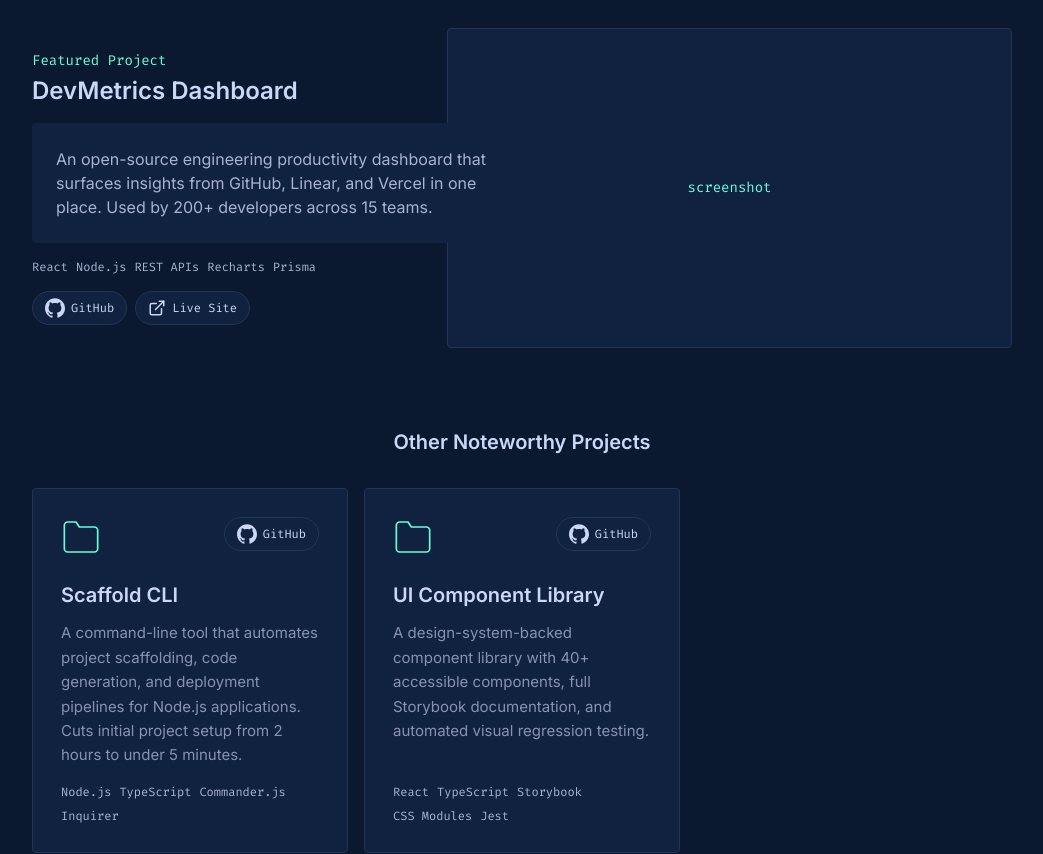
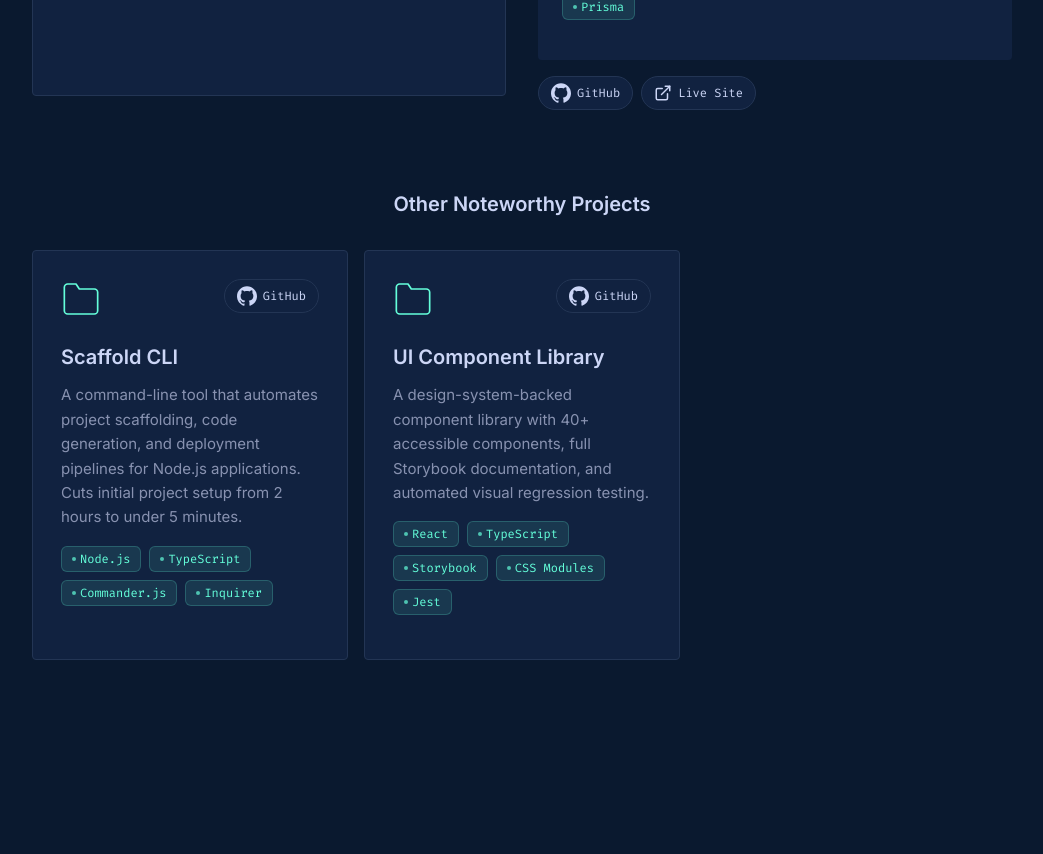
Before and after one commit to EdenGoforIt/who-am-i, a Next.js app: page / in a window 1280 px wide. Shown: the part 3680-4534 px from the top of the page, without its empty margins (118-1161 px from the left). Built offline with nearby package versions, Linux system fonts and the light colour scheme.

Commit message:
feat: refactor ProjectImages and TechList components for improved layout and styling

```diff
--- a/components/projects.tsx
+++ b/components/projects.tsx
@@ -102,22 +102,14 @@ function ProjectImages({ images, title }: { images: string[]; title: string }):
   }
 
   return (
-    <div className="relative w-full h-64 lg:h-80 flex items-end justify-center gap-2 px-2">
+    <div className="relative w-full h-full flex items-start justify-center gap-2 px-2 pt-2">
       {images.map((src, idx) => {
-        const offsets = [
-          "translate-y-4",
-          "translate-y-0",
-          "-translate-y-4",
-          "translate-y-2",
-          "-translate-y-2"
-        ];
-        const offset = offsets[idx % offsets.length];
         const widthClass = count <= 3 ? "w-1/3" : count === 4 ? "w-1/4" : "w-1/5";
 
         return (
           <div
             key={src}
-            className={`relative ${widthClass} h-full rounded-xl overflow-hidden border border-navy-lightest shadow-lg ${offset} flex-shrink-0`}
+            className={`relative ${widthClass} h-full rounded-xl overflow-hidden border border-navy-lightest shadow-lg flex-shrink-0`}
           >
             <Image
               src={src}
@@ -132,12 +124,22 @@ function ProjectImages({ images, title }: { images: string[]; title: string }):
   );
 }
 
-function TechList({ tech, justify = "start" }: { tech: string[]; justify?: "start" | "end" }): React.JSX.Element {
+function TechList({
+  tech,
+  justify = "start"
+}: {
+  tech: string[];
+  justify?: "start" | "end";
+}): React.JSX.Element {
   const justifyClass = justify === "end" ? "lg:justify-end" : "lg:justify-start";
   return (
     <ul className={`flex flex-wrap gap-2 mb-4 list-none p-0 ${justifyClass}`}>
       {tech.map((t) => (
-        <li key={t} className="font-mono text-xs text-slate-light">
+        <li
+          key={t}
+          className="inline-flex items-center gap-1 px-2.5 py-1 rounded-md font-mono text-xs text-green bg-green/10 border border-green/20"
+        >
+          <span className="w-1 h-1 rounded-full bg-green opacity-70" />
           {t}
         </li>
       ))}
@@ -175,7 +177,12 @@ function ProjectLinks({
         </a>
       )}
       {project.androidUrl && (
-        <a href={project.androidUrl} target="_blank" rel="noopener noreferrer" className={LINK_PILL}>
+        <a
+          href={project.androidUrl}
+          target="_blank"
+          rel="noopener noreferrer"
+          className={LINK_PILL}
+        >
           <AndroidIcon /> Play Store
         </a>
       )}
@@ -211,21 +218,17 @@ export default function Projects(): React.JSX.Element {
 
       {/* Featured projects */}
       <div className="space-y-24 mb-20">
-        {featured.map((project, i) => (
+        {featured.map((project) => (
           <motion.div
             key={project.title}
             initial={{ opacity: 0, y: 30 }}
             whileInView={{ opacity: 1, y: 0 }}
             transition={{ duration: 0.5, delay: 0.1, ease: [0.645, 0.045, 0.355, 1] }}
             viewport={{ once: true, amount: 0.2 }}
-            className="relative grid grid-cols-1 lg:grid-cols-12 gap-4 items-center"
+            className="relative grid grid-cols-1 lg:grid-cols-2 gap-8 items-start"
           >
-            {/* Screenshot area */}
-            <div
-              className={`lg:col-span-7 h-64 lg:h-80 rounded flex items-center justify-center bg-navy-light border border-navy-lightest overflow-hidden ${
-                i % 2 === 0 ? "lg:col-start-1" : "lg:col-start-6 lg:row-start-1"
-              }`}
-            >
+            {/* Screenshot area — always left */}
+            <div className="h-64 lg:h-80 rounded flex items-start justify-center bg-navy-light border border-navy-lightest overflow-hidden">
               {project.images && project.images.length > 0 ? (
                 <ProjectImages images={project.images} title={project.title} />
               ) : (
@@ -233,21 +236,15 @@ export default function Projects(): React.JSX.Element {
               )}
             </div>
 
-            {/* Text content */}
-            <div
-              className={`lg:col-span-6 z-10 ${
-                i % 2 === 0
-                  ? "lg:col-start-7 lg:row-start-1 lg:text-right"
-                  : "lg:col-start-1 lg:row-start-1 lg:text-left"
-              }`}
-            >
+            {/* Text content — always right */}
+            <div className="z-10">
               <p className="font-mono text-sm mb-1 text-green">Featured Project</p>
               <h3 className="text-2xl font-semibold mb-4 text-slate-lighter">{project.title}</h3>
               <div className="p-6 rounded mb-4 bg-navy-light text-slate-light text-base">
-                {project.description}
+                <div className="mb-4">{project.description}</div>
+                <TechList tech={project.tech} />
               </div>
-              <TechList tech={project.tech} justify={i % 2 === 0 ? "end" : "start"} />
-              <ProjectLinks project={project} justify={i % 2 === 0 ? "end" : "start"} />
+              <ProjectLinks project={project} />
             </div>
           </motion.div>
         ))}
@@ -289,15 +286,9 @@ export default function Projects(): React.JSX.Element {
               {project.title}
             </h3>
             <p className="text-sm mb-auto leading-relaxed text-slate text-[15px] text-base">
-              {project.description}
+              <div className="mb-4">{project.description}</div>
+              <TechList tech={project.tech} />
             </p>
-            <ul className="flex flex-wrap gap-2 mt-4 list-none p-0">
-              {project.tech.map((t) => (
-                <li key={t} className="font-mono text-xs text-slate-light">
-                  {t}
-                </li>
-              ))}
-            </ul>
           </motion.div>
         ))}
       </div>
```
